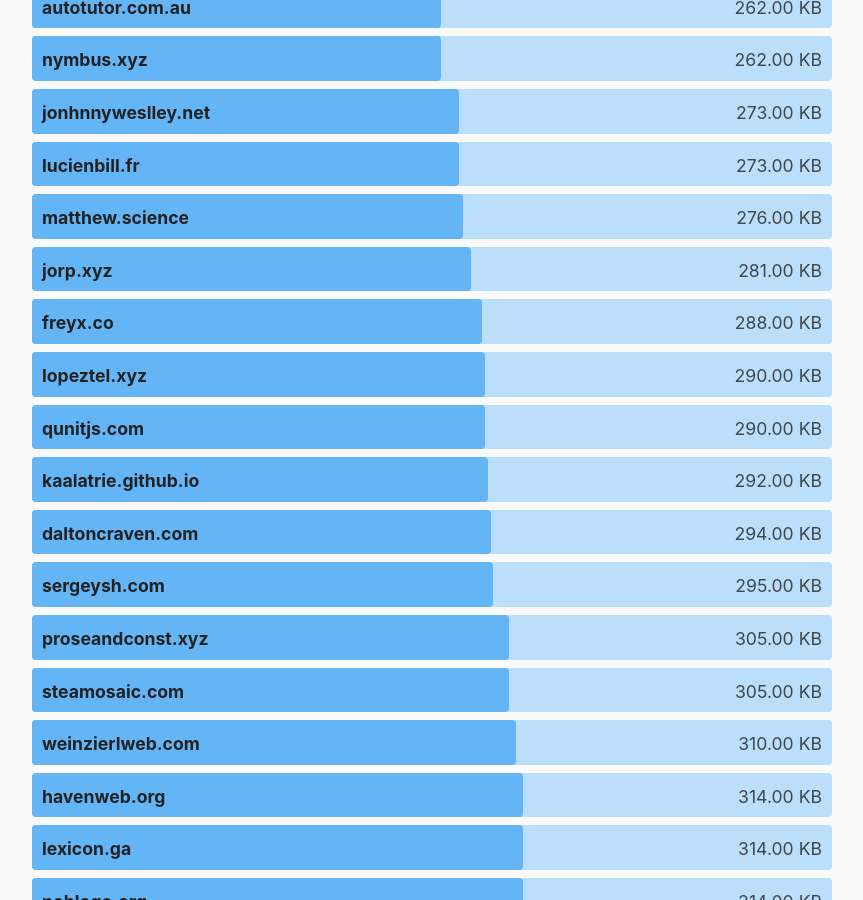
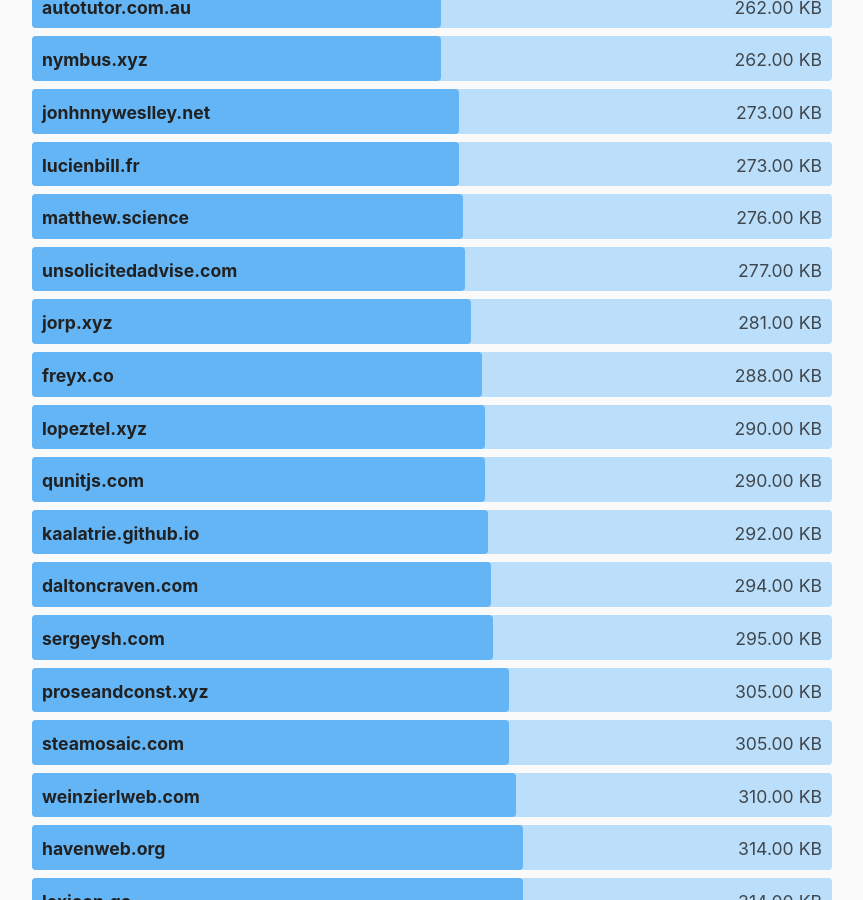
Before and after one commit to kevquirk/512kb.club, a Jekyll site: the page built from index.md, in a window 1280 px wide and 900 px high, scrolled down 16065 px. Shown: the whole window, without its empty margins (208-1071 px from the left). Built offline with Jekyll 4.4.1, drawn with Linux system fonts in a browser that asks for light colours.

Commit message:
unsolicededadvise.com
https://gtmetrix.com/reports/unsolicitedadvise.com/rw9YfUVe/

```diff
--- a/_data/sites.yml
+++ b/_data/sites.yml
@@ -1558,6 +1558,11 @@
   size: 369
   last_checked: 2021-10-24
 
+- domain: unsolicitedadvise.com
+  url: https://unsolicitedadvise.com/
+  size: 277
+  last_checked: 2021-12-21
+
 - domain: vitcerny.xyz
   url: https://vitcerny.xyz/
   size: 121
```
